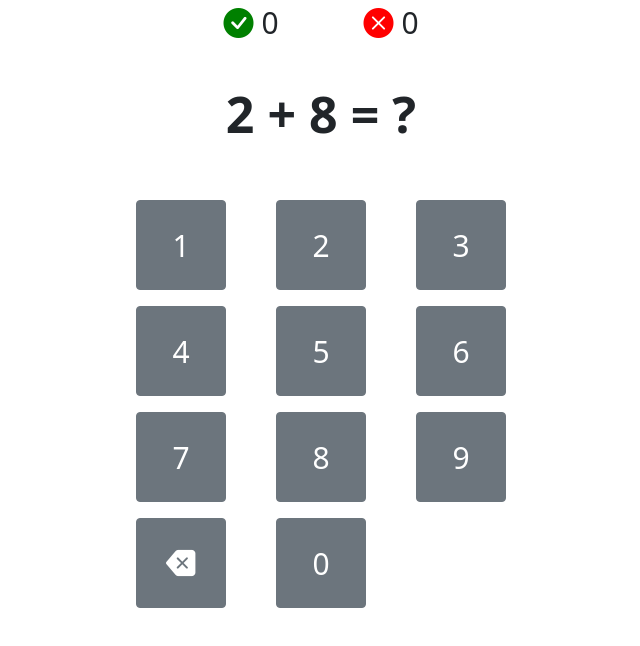
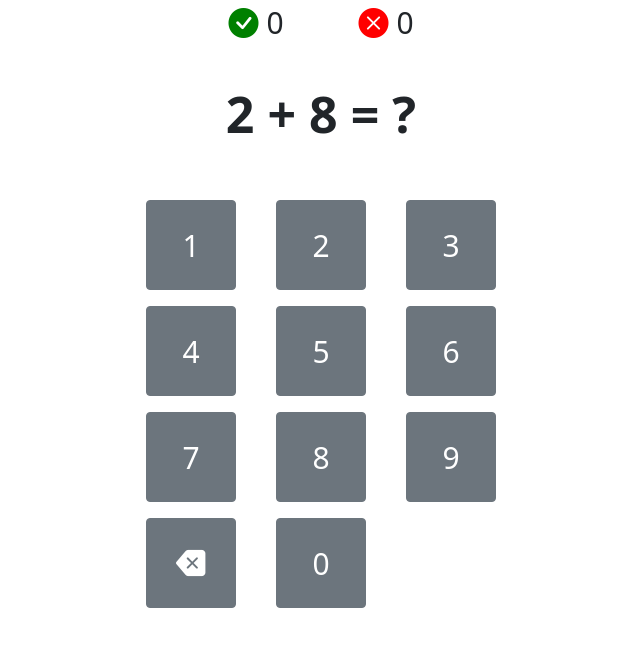
Before and after one commit to br4ch1st0chr0n3/mini-games, a plain HTML site: page docs/index.html in a window 1280 px wide. Shown: the whole page, without its empty margins (319-959 px from the left). Drawn offline with nearby package versions, Linux system fonts and the light colour scheme.

Commit message:
update width

```diff
--- a/docs/styles.css
+++ b/docs/styles.css
@@ -14,7 +14,7 @@
 }
 
 .fixed {
-  max-width: 140px;
+  max-width: 130px;
 
   /* max-width: 80%; */
   /* max-width: 80vw; */
```
